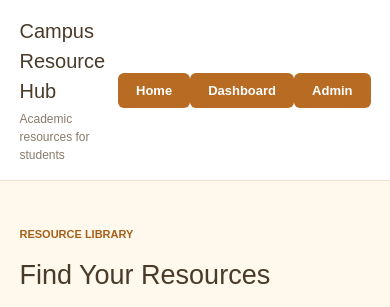
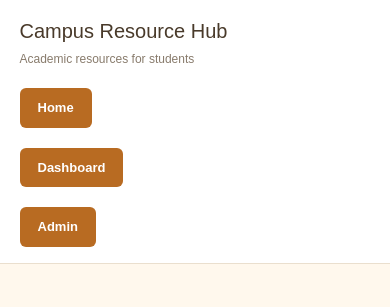
Before and after one commit to mahathikanneboina-rgb/Campus-Resource-Hub, a Next.js app: page /resources in a window 390 px wide. Shown: the top 307 px of the page. Built offline with nearby package versions, Linux system fonts and the light colour scheme; no server answers; the database is empty.

Commit message:
Complete Campus Resource Hub

```diff
--- a/app/admin/page.tsx
+++ b/app/admin/page.tsx
@@ -11,6 +11,9 @@ import {
   deleteDoc,
 } from "firebase/firestore";
 import { db, isFirebaseConfigured } from "../resources/firebase";
+import { useRouter } from 'next/navigation';
+import { onAuthStateChanged } from 'firebase/auth';
+import { auth } from '../resources/firebase';
 import "./admin.css";
 
 // Resource type matching Firestore schema
@@ -35,6 +38,8 @@ export default function AdminPage(): import("react").JSX.Element {
 
   // UI state
   const [loading, setLoading] = useState(false);
+const [authLoading, setAuthLoading] = useState(true);
+const router = useRouter();
   const [loadingResources, setLoadingResources] = useState(true);
   const [resources, setResources] = useState<Resource[]>([]);
   const [editingId, setEditingId] = useState<string>("");
@@ -62,6 +67,18 @@ export default function AdminPage(): import("react").JSX.Element {
   useEffect(() => {
     fetchResources();
   }, []);
+
+  // Ensure user is authenticated
+  useEffect(() => {
+    const unsubscribe = onAuthStateChanged(auth, (user) => {
+      if (!user) {
+        router.replace('/login');
+      } else {
+        setAuthLoading(false);
+      }
+    });
+    return () => unsubscribe();
+  }, [router]);
 
   // Populate form for editing
   const startEdit = (resource: Resource) => {
@@ -164,7 +181,10 @@ export default function AdminPage(): import("react").JSX.Element {
     }
   };
 
-  return (
+  if (authLoading) {
+  return <div className="admin-page"><p>Loading...</p></div>;
+}
+return (
     <main className="admin-page">
       <header className="admin-header">
         <div>
@@ -176,6 +196,14 @@ export default function AdminPage(): import("react").JSX.Element {
 
       <section className="admin-container">
         {/* Existing Resources List */}
+{/* Resource Statistics */}
+<div className="resource-stats">
+  <h3>Resource Statistics</h3>
+  <p>Total Resources: {resources.length}</p>
+  <p>Notes: {resources.filter(r => r.type === "Notes").length}</p>
+  <p>Question Papers: {resources.filter(r => r.type === "Question Paper").length}</p>
+  <p>Other Types: {resources.filter(r => r.type !== "Notes" && r.type !== "Question Paper").length}</p>
+</div>
         <div className="resource-list">
           <h2>{editingId ? "Edit Resource" : "All Resources"}</h2>
           {loadingResources ? (
--- a/app/resources/resources.css
+++ b/app/resources/resources.css
@@ -16,6 +16,17 @@
   display: flex;
   justify-content: space-between;
   align-items: center;
+}
+
+@media (max-width: 600px) {
+  .resources-header {
+    flex-direction: column;
+    align-items: flex-start;
+    gap: 12px;
+  }
+  .resources-header a {
+    margin-top: 8px;
+  }
 }
 
 .resources-header h1 {
@@ -272,6 +283,20 @@
   line-height: 1.4;
 }
 
+.resources-nav {
+  display: flex;
+  align-items: center;
+  gap: 22px;
+}
+
+@media (max-width: 600px) {
+  .resources-nav {
+    flex-direction: column;
+    align-items: flex-start;
+    gap: 12px;
+  }
+}
+
 .resource-details {
   display: flex;
 
```
Also changed, not shown: app/dashboard/dashboard.css (+17 -4 lines), app/home.css (+11 -0 lines).
